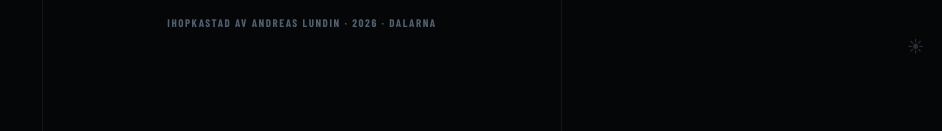
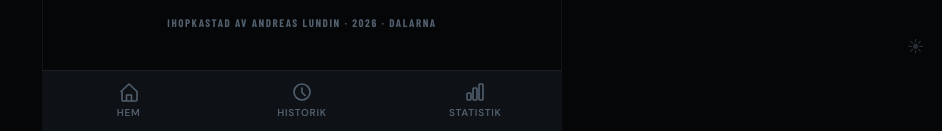
Before and after one commit to Aanndreas/048-discgolf, a React (Vite) app: page /setup in a window 1280 px wide. Shown: the part 669-800 px from the top of the page, without its empty margins (338-1280 px from the left). Built offline with nearby package versions, Linux system fonts and the light colour scheme; no server answers; a web font is replaced by a local one.

Commit message:
fix: show bottom nav on /setup — only hide on /game
Co-Authored-By: Claude Sonnet 4.6 <noreply@anthropic.com>

```diff
--- a/src/App.jsx
+++ b/src/App.jsx
@@ -37,7 +37,7 @@ function ThemeToggle({ theme, onToggleTheme }) {
   )
 }
 
-const NO_NAV_PATHS = ['/setup', '/game']
+const NO_NAV_PATHS = ['/game']
 
 function AppInner() {
   const { theme, toggle } = useTheme()
```
